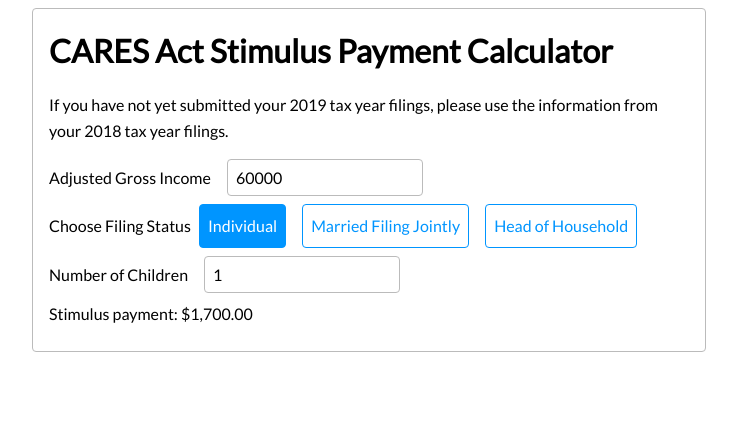
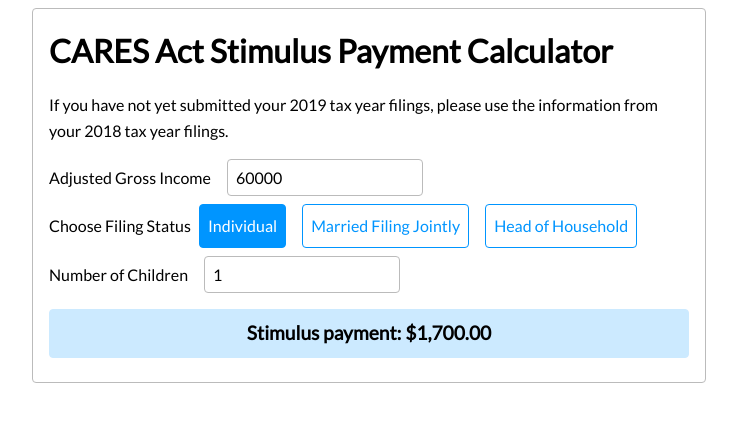
Before and after one commit to TaxFoundation/cares-act-calculator, a React (Create React App) app: page / in a window 1280 px wide. Shown: the top 422 px of the page, without its empty margins (271-1008 px from the left). Built offline with nearby package versions, Linux system fonts and the light colour scheme.

Commit message:
Better result styles

```diff
--- a/src/App.tsx
+++ b/src/App.tsx
@@ -43,6 +43,17 @@ const Heading = styled.h1`
 const Section = styled.div`
   display: block;
   margin: 0.5rem 0;
+`;
+
+const Result = styled.div`
+  background-color: ${props => props.theme.tfBlueHighlight};
+  border 1px solid ${props => props.theme.tfBlueHighlight};
+  border-radius: ${props => props.theme.borderRadius};
+  font-size: 1.2rem;
+  font-weight: 700;
+  margin: 1rem 0 0;
+  padding: 0.5rem 0;
+  text-align: center;
 `;
 
 function App() {
@@ -93,12 +104,14 @@ function App() {
           />
         </Section>
         <Section>
+          <Result>
             Stimulus payment:{" "}
             {calculate(
               filingStatus,
               children ? +children.replace(/[$,]/g, "") : 0,
               AGI ? +AGI.replace(/[$,]/g, "") : 0
             )}
+          </Result>
         </Section>
       </Container>
     </ThemeProvider>
```
Lines whose indentation alone changed are shown as unchanged.
